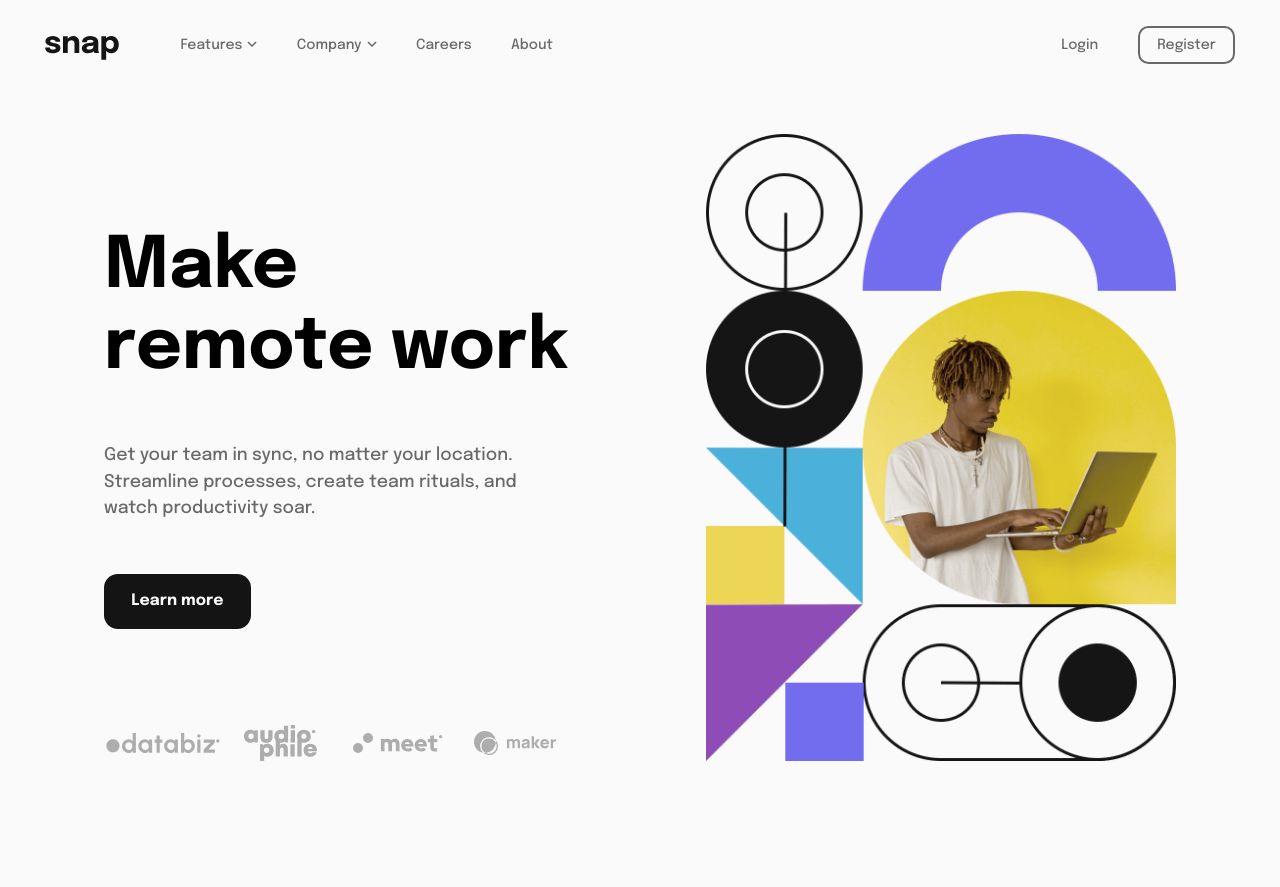
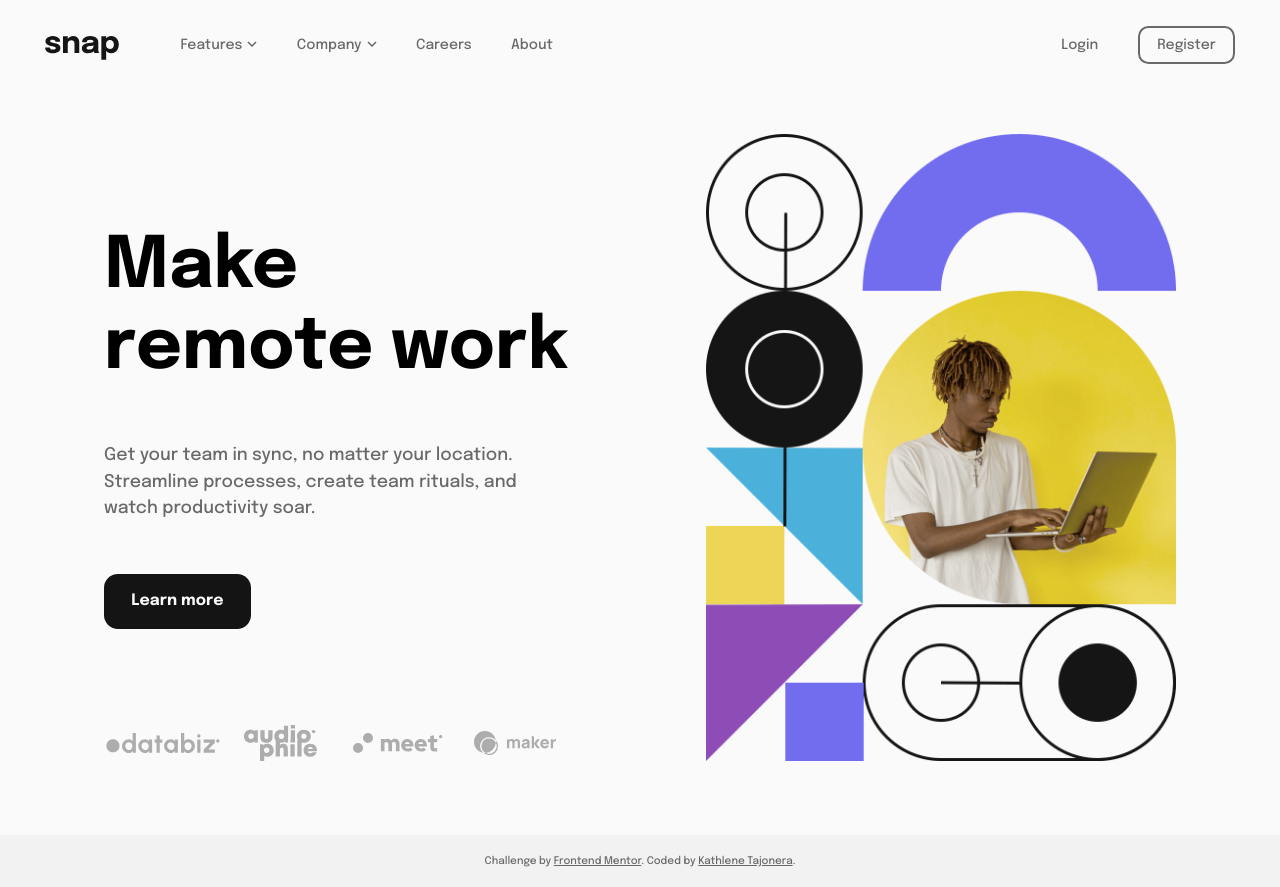
Before and after one commit to kathlenetajonera/snap-homepage, a plain HTML site: page index.html in a window 1280 px wide. Before the commit the page ends 835 px from the top, so only its background shows below. Drawn offline with Linux system fonts and the light colour scheme.

Commit message:
feat: added attribution

```diff
--- a/assets/scss/custom/_global.scss
+++ b/assets/scss/custom/_global.scss
@@ -45,9 +45,10 @@ body {
     font-size: rem(12);
     text-align: center;
     padding: 20px 10px;
-    color: $black;
+    color: $gray;
+    background-color: rgba(0, 0, 0, 0.03);
 
     a {
-        color: $black;
+        color: $gray;
     }
 }
--- a/index.html
+++ b/index.html
@@ -100,7 +100,7 @@
                         <div class="nav__item">
                             <a href="#" class="nav__link">Login</a>
                         </div>
-                        <a href="#" class="button"> Register </a>
+                        <a href="#" class="button">Register</a>
                     </div>
                 </div>
             </div>
@@ -173,7 +173,7 @@
             </div>
         </div>
 
-        <!-- <div class="attribution animated-fade">
+        <div class="attribution">
             Challenge by
             <a
                 href="https://www.frontendmentor.io?ref=challenge"
@@ -183,7 +183,7 @@
             <a href="https://github.com/kathlenetajonera" target="_blank"
                 >Kathlene&nbsp;Tajonera</a
             >.
-        </div> -->
+        </div>
 
         <script src="./assets/js/index.js" defer></script>
     </body>
```
Also changed, not shown: assets/css/build.css.
